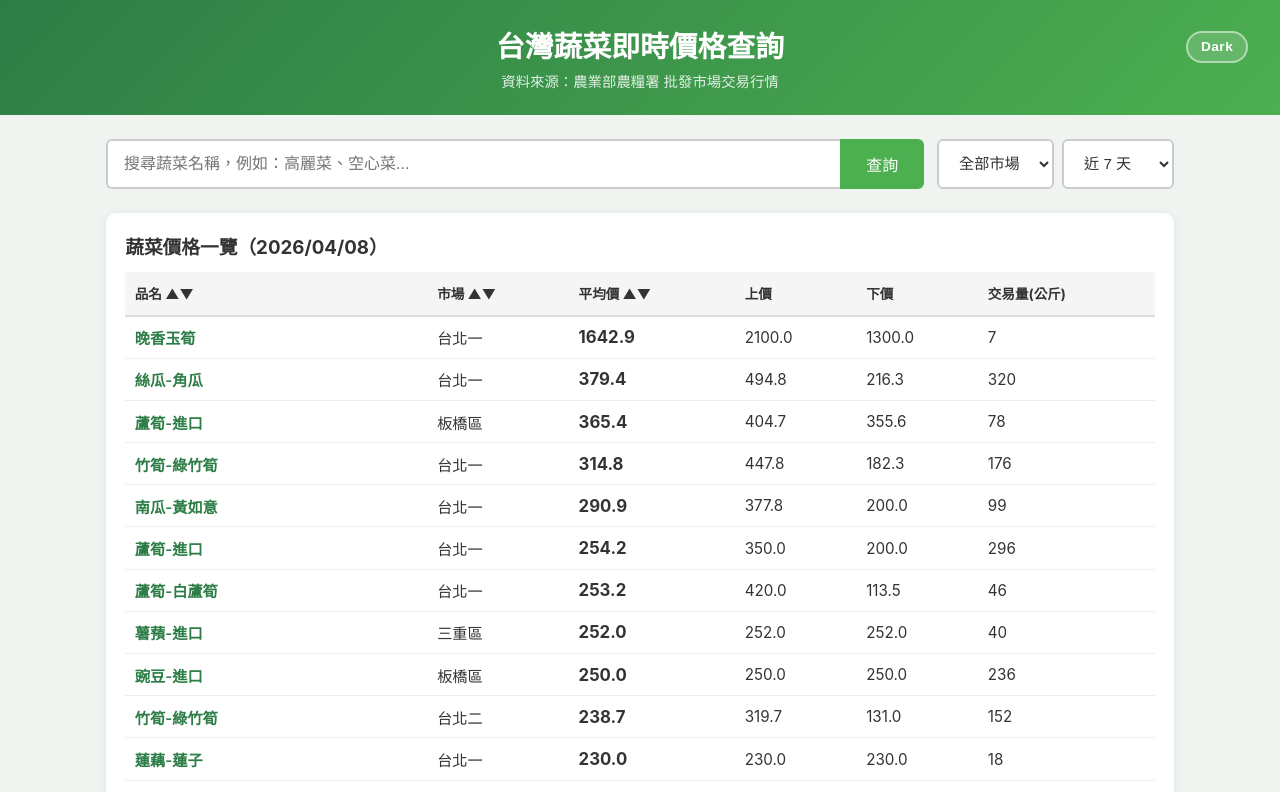
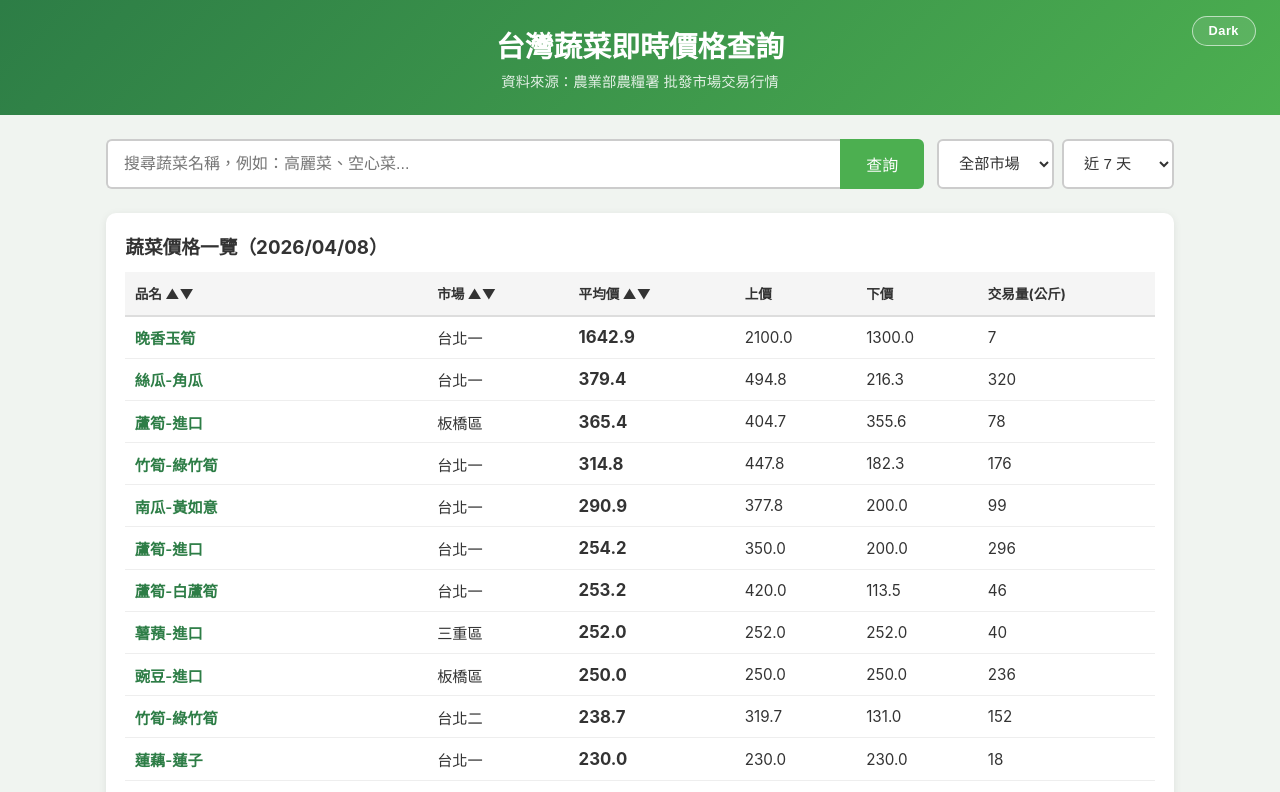
Before and after one commit to atgak1688-arch/taiwan-vegetable-prices, a plain HTML site: page index.html in a window 1280 px wide. Shown: the top 792 px of the page. Drawn offline with nearby package versions, Linux system fonts and the light colour scheme; no server answers.

Commit message:
fix: theme toggle position and switching logic
- Move button to absolute top-right of header
- Fix toggle not working: initial data-theme was null, now
  explicitly set to 'light' or 'dark' on page load
- Add hover/active animations

Co-Authored-By: Claude Opus 4.6 (1M context) <noreply@anthropic.com>

```diff
--- a/css/style.css
+++ b/css/style.css
@@ -57,33 +57,32 @@ header {
   color: white;
   padding: 1.5rem 2rem;
   text-align: center;
-}
-
-.header-top {
-  display: flex;
-  justify-content: center;
-  align-items: center;
-  gap: 1rem;
   position: relative;
 }
 
 .theme-toggle {
   position: absolute;
-  right: 0;
-  padding: 0.4rem 0.8rem;
-  border: 2px solid rgba(255,255,255,0.5);
+  top: 1rem;
+  right: 1.5rem;
+  padding: 0.4rem 1rem;
+  border: 1.5px solid rgba(255,255,255,0.6);
   border-radius: 20px;
-  background: rgba(255,255,255,0.15);
+  background: rgba(255,255,255,0.1);
   color: white;
-  font-size: 0.85rem;
+  font-size: 0.8rem;
   font-weight: 600;
   cursor: pointer;
-  transition: background 0.2s;
+  transition: background 0.2s, transform 0.1s;
   letter-spacing: 0.5px;
 }
 
 .theme-toggle:hover {
-  background: rgba(255,255,255,0.3);
+  background: rgba(255,255,255,0.25);
+  transform: scale(1.05);
+}
+
+.theme-toggle:active {
+  transform: scale(0.95);
 }
 
 header h1 {
--- a/index.html
+++ b/index.html
@@ -9,10 +9,8 @@
 </head>
 <body>
   <header>
-    <div class="header-top">
-      <h1>台灣蔬菜即時價格查詢</h1>
-      <button id="themeToggle" class="theme-toggle" aria-label="切換深淺模式" title="切換深淺模式">Dark</button>
-    </div>
+    <button id="themeToggle" class="theme-toggle" aria-label="切換深淺模式" title="切換深淺模式">Dark</button>
+    <h1>台灣蔬菜即時價格查詢</h1>
     <p class="subtitle">資料來源：農業部農糧署 批發市場交易行情</p>
   </header>
 
--- a/js/app.js
+++ b/js/app.js
@@ -381,25 +381,29 @@ async function init() {
 // === Theme toggle ===
 const themeToggle = document.getElementById('themeToggle');
 
-function updateThemeButton() {
-  const isDark = document.documentElement.getAttribute('data-theme') === 'dark';
-  themeToggle.textContent = isDark ? 'Light' : 'Dark';
+function getTheme() {
+  return document.documentElement.getAttribute('data-theme') || 'light';
 }
 
+function applyTheme(theme) {
+  document.documentElement.setAttribute('data-theme', theme);
+  themeToggle.textContent = theme === 'dark' ? 'Light' : 'Dark';
+}
+
+// Init theme
 const savedTheme = localStorage.getItem('theme');
 if (savedTheme) {
-  document.documentElement.setAttribute('data-theme', savedTheme);
+  applyTheme(savedTheme);
 } else if (window.matchMedia('(prefers-color-scheme: dark)').matches) {
-  document.documentElement.setAttribute('data-theme', 'dark');
+  applyTheme('dark');
+} else {
+  applyTheme('light');
 }
-updateThemeButton();
 
 themeToggle.addEventListener('click', () => {
-  const current = document.documentElement.getAttribute('data-theme');
-  const next = current === 'dark' ? 'light' : 'dark';
-  document.documentElement.setAttribute('data-theme', next);
+  const next = getTheme() === 'dark' ? 'light' : 'dark';
+  applyTheme(next);
   localStorage.setItem('theme', next);
-  updateThemeButton();
 });
 
 init();
```
